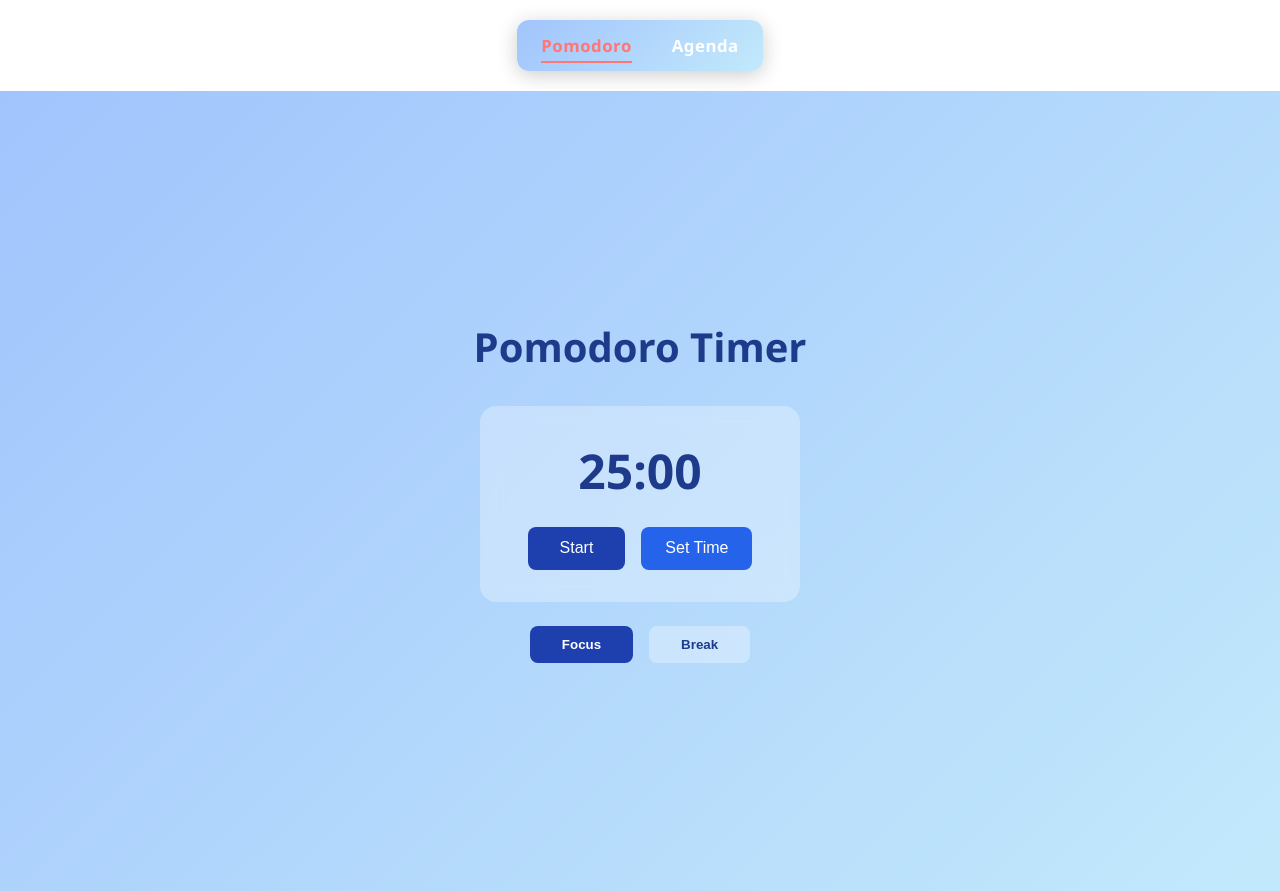
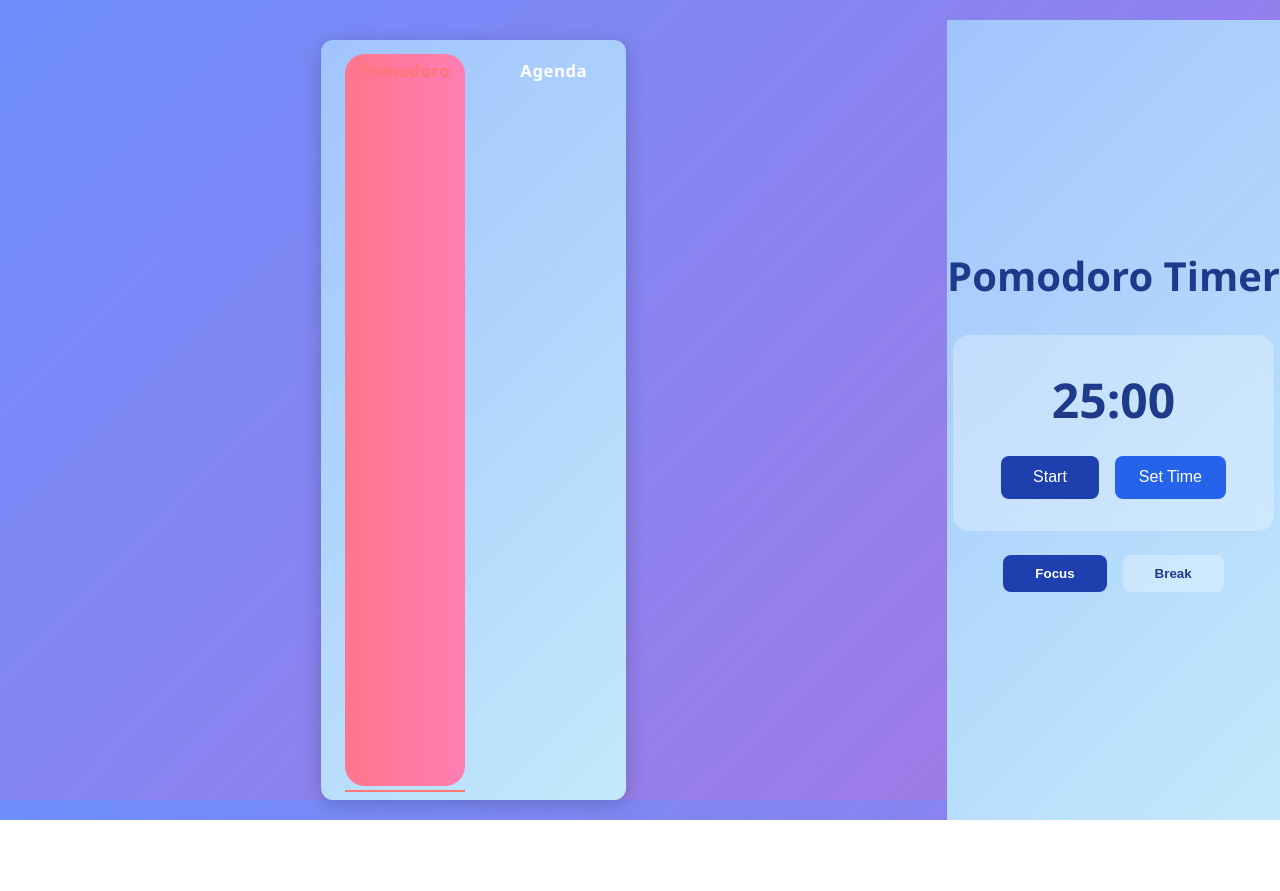
Before and after one commit to faizaanjum7/pomodoroApp-by-faiza, a React (Vite) app in the folder mypomodoro/: page / in a window 1280 px wide. After the commit the page ends 820 px from the top, so only its background shows below. Built offline with nearby package versions, Linux system fonts and the light colour scheme.

Commit message:
style update 3

```diff
--- a/mypomodoro/src/App.css
+++ b/mypomodoro/src/App.css
@@ -6,6 +6,47 @@ body, html, #root
   margin: 0;
   font-family: 'Segoe UI', sans-serif;
 }
+
+
+body, html {
+  margin: 0;
+  padding: 0;
+  height: 100%;
+  background: linear-gradient(135deg, #6e8efb, #a777e3);
+  font-family: 'Poppins', sans-serif;
+}
+
+.navbarbg {
+  background: transparent;
+  display: flex;
+  justify-content: center;
+  padding-top: 20px;
+}
+
+.navbar {
+  display: flex;
+  gap: 20px;
+  background: rgba(255, 255, 255, 0.2);
+  backdrop-filter: blur(10px);
+  border-radius: 30px;
+  padding: 10px 25px;
+  box-shadow: 0 8px 30px rgba(0, 0, 0, 0.1);
+}
+
+.navbar a {
+  text-decoration: none;
+  color: #fff;
+  font-weight: 600;
+  padding: 5px 15px;
+  border-radius: 20px;
+  transition: all 0.3s ease;
+}
+
+.navbar a.active {
+  background: linear-gradient(to right, #ff758c, #ff7eb3);
+  color: #fff;
+}
+
 
 
 .appcontainer
```
